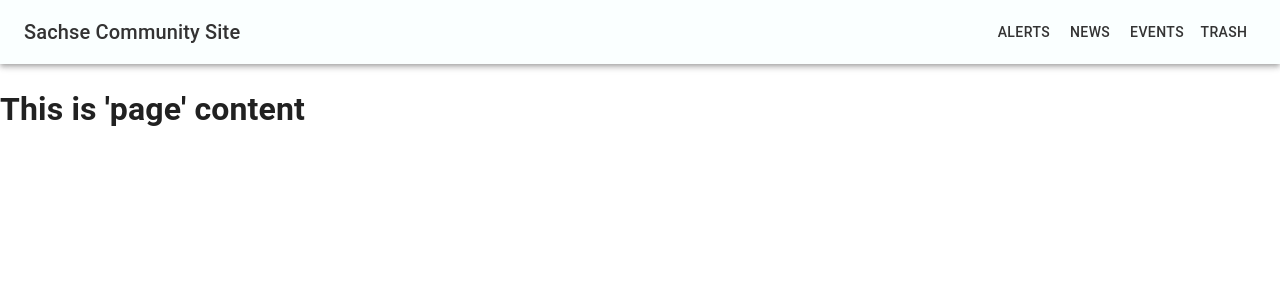
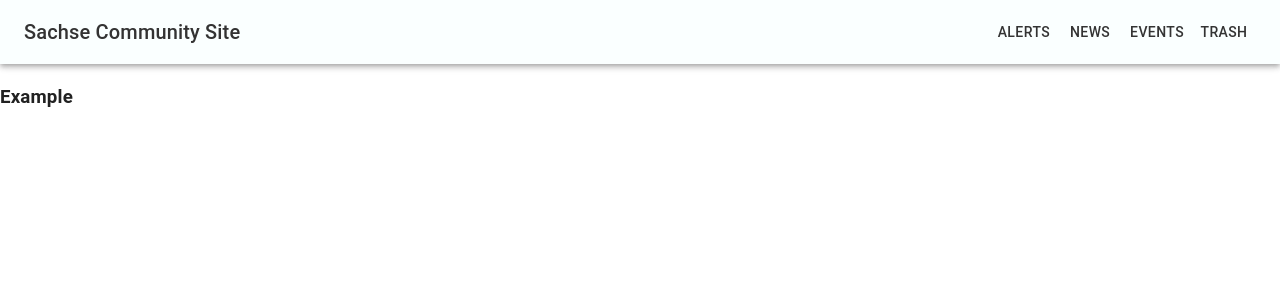
Before and after one commit to thitt7/sachse-site, a Next.js app: page / in a window 1280 px wide. Shown: the top 300 px of the page. Built offline with nearby package versions, Linux system fonts and the light colour scheme.

Commit message:
example upstream commit

```diff
--- a/package.json
+++ b/package.json
@@ -32,12 +32,14 @@
     "react": "18.2.0",
     "react-dom": "18.2.0",
     "react-intersection-observer": "^9.4.3",
+    "react-slick": "^0.29.0",
     "slugify": "^1.6.6",
     "typescript": "4.9.5"
   },
   "devDependencies": {
     "@types/autosuggest-highlight": "^3.2.0",
     "@types/mongodb": "^4.0.7",
+    "@types/react-slick": "^0.23.10",
     "sass": "^1.60.0"
   }
 }
--- a/src/app/page.tsx
+++ b/src/app/page.tsx
@@ -5,7 +5,7 @@ import '../styles/globals.scss'
 export default function Home() {
   return (
     <main>
-      <h1>This is 'page' content</h1>
+      <h3>Example</h3>
     </main>
   )
 }
```
Also changed, not shown: 1 other file (tests, documents, lock files or other folders).
